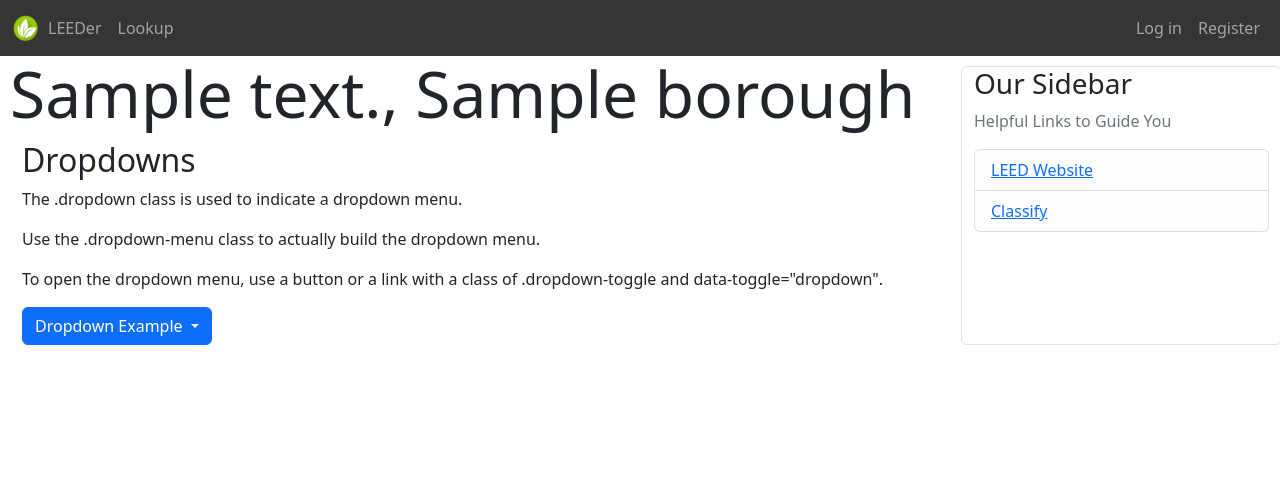
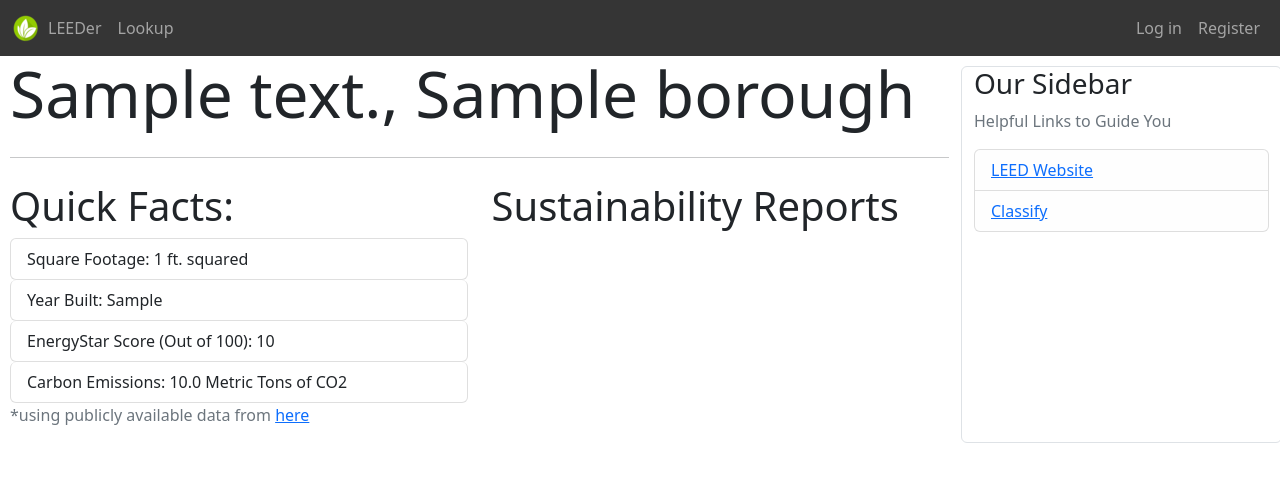
Before and after one commit to SahilSen02/princetonLEED, a Django app: template dashboard/templates/dashboard/classify.html in a window 1280 px wide. Shown: the top 482 px of the page. Run offline with Django 4.2, Linux system fonts and the light colour scheme; tables that the repository leaves empty hold one stand-in row (values such as "Sample post"); the template is opened without the code that fills it: values that come from a table or form of the project are taken from there, most other values are stand-ins (such as "Sample title", 1, 10 or a date in 2020); parts of the project's set-up code (start-up, migrations or seed data) failed here and were passed over.

Commit message:
basic formatting of summary page

```diff
--- a/dashboard/templates/dashboard/classify.html
+++ b/dashboard/templates/dashboard/classify.html
@@ -2,29 +2,47 @@
 
 {% block content %}
 
+    <h1 class="display-3">{{ building.street_address_1 }}, {{ borough }}</h1>
+    <hr class="my-4">
 
-    <h1 class="display-3">{{ building.street_address_1 }}, {{ borough }}</h1>
+    <div class="row">
+        <div class="col-md-6">
 
-    <div class="container">
+            <h6 class="display-6">Quick Facts:</h6>
+            <ul class="list-group">
+                <li class="list-group list-group-item">Square Footage: {{ building.gfa|floatformat:"0g" }} ft. squared
+                </li>
+                <li class="list-group list-group-item">Year Built: {{ building.year_built }}</li>
 
-        <h2>Dropdowns</h2>
-        <p>The .dropdown class is used to indicate a dropdown menu.</p>
-        <p>Use the .dropdown-menu class to actually build the dropdown menu.</p>
-        <p>To open the dropdown menu, use a button or a link with a class of .dropdown-toggle and
-            data-toggle="dropdown".</p>
-        <div class="dropdown">
-            <button class="btn btn-primary dropdown-toggle" type="button" data-toggle="dropdown">Dropdown Example
-                <span class="caret"></span></button>
-            <ul class="dropdown-menu">
-                <li><a href="#">Core</a></li>
-                <li><a href="#">Schools</a></li>
-                <li><a href="#">Retail</a></li>
-                <li><a href="#">Data Center</a></li>
-                <li><a href="#">Warehouse or Distribution Center</a></li>
-                <li><a href="#">Hospitality</a></li>
-                <li><a href="#">Healthcare</a></li>
+                {% if building.energy_star_score != False %}
+                    <li class="list-group list-group-item">EnergyStar Score (Out of
+                        100): {{ building.energy_star_score }}</li>
+                {% else %}
+                    <li class="list-group list-group-item">EnergyStar Score (Out of 100): Unavailable</li>
+                {% endif %}
+                {% if building.total_ghg_emissions != False %}
+                    <li class="list-group list-group-item">Carbon Emissions: {{ building.total_ghg_emissions }} Metric
+                        Tons of CO2
+                    </li>
+                {% else %}
+                    <li class="list-group list-group-item">Carbon Emissions: Unavailable</li>
+                {% endif %}
             </ul>
+
+            <p class="text-muted">*using publicly available data from <a
+                    href="https://data.cityofnewyork.us/Environment/Energy-and-Water-Data-Disclosure-for-Local-Law-84-/7x5e-2fxh">here</a>
+            </p>
+
+        </div>
+        <div class="col-md-6">
+            <h6 class="display-6">Sustainability Reports</h6>
+
+
         </div>
     </div>
 
+
+
+
+
 {% endblock content %}
```
Also changed, not shown: dashboard/views.py (+7 -1 lines).
